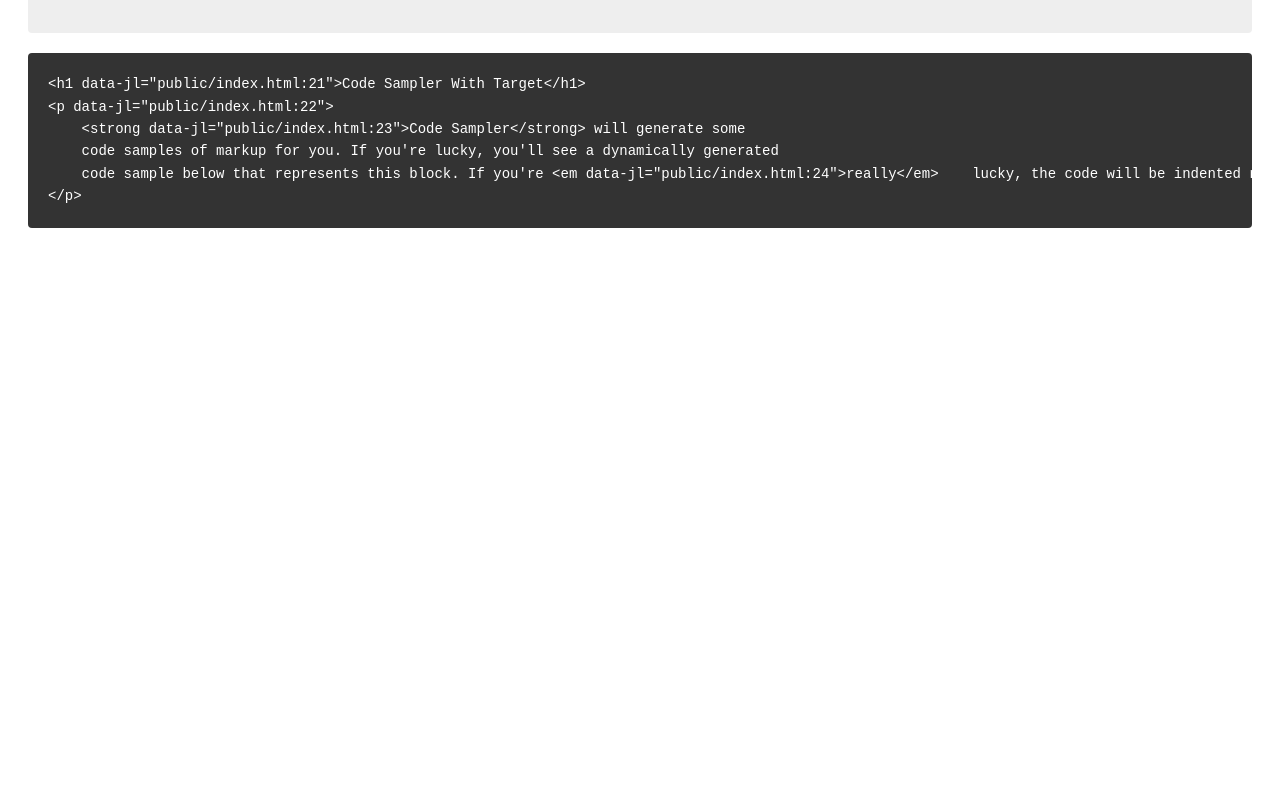
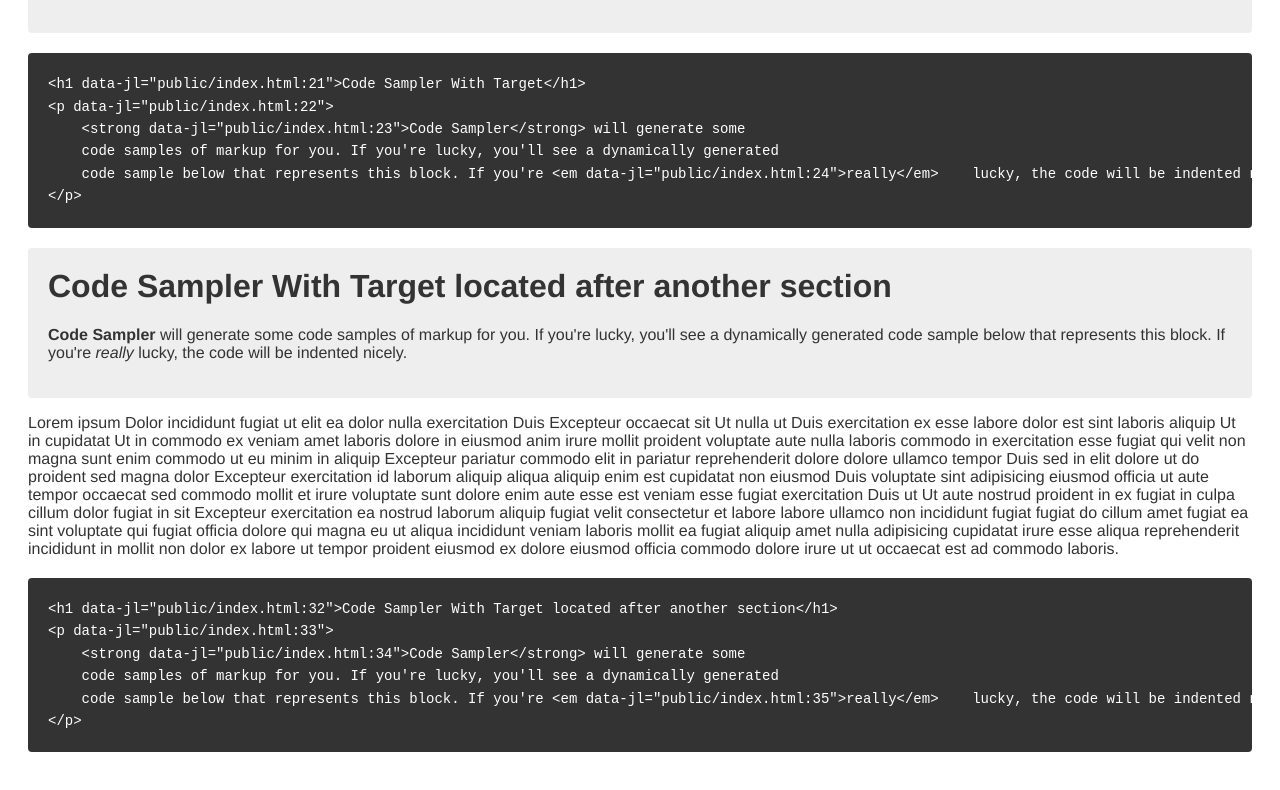
Before and after one commit to WINTR/Code-Sampler, a website: page public/index.html in a window 1280 px wide. Shown: the part 530-1320 px from the top of the page. Before the commit the page ends 800 px from the top, so only its background shows below. Drawn offline with nearby package versions, Linux system fonts and the light colour scheme.

Commit message:
3rd demo, small refactor

```diff
--- a/public/assets/js/main.js
+++ b/public/assets/js/main.js
@@ -900,7 +900,7 @@ CodeSampler = (function() {
       $source = $(el);
       target = $(el).data("code-sampler");
       $target = $("#" + target);
-      if (!($(el).data("code-sampler").length > 0)) {
+      if (!(target.length > 0)) {
         insertAfter = true;
       }
       codeSnippet = $source.html().replace(/^\s+|\s+$/g, '');
@@ -912,7 +912,6 @@ CodeSampler = (function() {
       if (insertAfter) {
         return $snippet.insertAfter($source);
       } else {
-        console.log('send to target', $target);
         return $target.append($snippet);
       }
     });
--- a/public/index.html
+++ b/public/index.html
@@ -27,6 +27,18 @@
   </div>
   <div id="target1"></div>
 
+
+  <div class="code-sample-source" data-code-sampler="target2">
+    <h1>Code Sampler With Target located after another section</h1>
+    <p>
+      <strong>Code Sampler</strong> will generate some code samples of markup for you. If you're lucky,
+      you'll see a dynamically generated code sample below that represents this block. If you're <em>really</em>
+      lucky, the code will be indented nicely.
+    </p>
+  </div>
+  <p>Lorem ipsum Dolor incididunt fugiat ut elit ea dolor nulla exercitation Duis Excepteur occaecat sit Ut nulla ut Duis exercitation ex esse labore dolor est sint laboris aliquip Ut in cupidatat Ut in commodo ex veniam amet laboris dolore in eiusmod anim irure mollit proident voluptate aute nulla laboris commodo in exercitation esse fugiat qui velit non magna sunt enim commodo ut eu minim in aliquip Excepteur pariatur commodo elit in pariatur reprehenderit dolore dolore ullamco tempor Duis sed in elit dolore ut do proident sed magna dolor Excepteur exercitation id laborum aliquip aliqua aliquip enim est cupidatat non eiusmod Duis voluptate sint adipisicing eiusmod officia ut aute tempor occaecat sed commodo mollit et irure voluptate sunt dolore enim aute esse est veniam esse fugiat exercitation Duis ut Ut aute nostrud proident in ex fugiat in culpa cillum dolor fugiat in sit Excepteur exercitation ea nostrud laborum aliquip fugiat velit consectetur et labore labore ullamco non incididunt fugiat fugiat do cillum amet fugiat ea sint voluptate qui fugiat officia dolore qui magna eu ut aliqua incididunt veniam laboris mollit ea fugiat aliquip amet nulla adipisicing cupidatat irure esse aliqua reprehenderit incididunt in mollit non dolor ex labore ut tempor proident eiusmod ex dolore eiusmod officia commodo dolore irure ut ut occaecat est ad commodo laboris.</p>
+  <div id="target2"></div>
+
   <script src="//ajax.googleapis.com/ajax/libs/jquery/1.8.3/jquery.min.js"></script>
   <script src="/assets/js/vendor.js"></script>
   <script src="/assets/js/main.js"></script>
--- a/source/js/CodeSampler.coffee
+++ b/source/js/CodeSampler.coffee
@@ -15,7 +15,7 @@ class CodeSampler
       target = $(el).data("code-sampler")
       $target = $("##{target}")
 
-      insertAfter = true unless $(el).data("code-sampler").length > 0
+      insertAfter = true unless target.length > 0
 
       codeSnippet = $source.html().replace(/^\s+|\s+$/g, '')
       codeSnippet = beautifyHTML.html_beautify(codeSnippet, {wrap_line_length: 80})
@@ -25,7 +25,6 @@ class CodeSampler
       if insertAfter
         $snippet.insertAfter $source
       else
-        console.log 'send to target', $target
         $target.append $snippet
 
   destroy: ->
```
